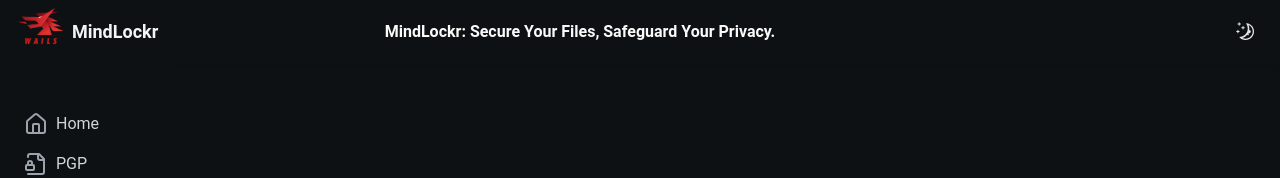
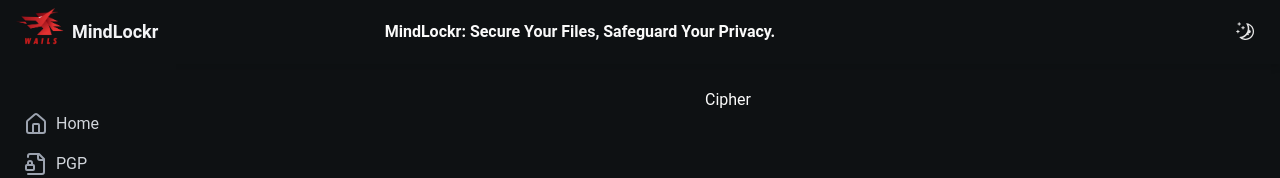
Before and after one commit to b0kic4/MindLockr, a React (Vite) app in the folder frontend/: page /cipher in a window 1280 px wide. Shown: the top 178 px of the page. Built offline with nearby package versions, Linux system fonts and the light colour scheme; a web font is replaced by a local one.

Commit message:
cipher route init

```diff
--- a/frontend/src/App.tsx
+++ b/frontend/src/App.tsx
@@ -1,3 +1,4 @@
+import Cipher from "./routes/Cipher";
 import { Outlet, Route, Routes } from "react-router-dom";
 import { TopNav } from "./components/shared/navbar/TopNav";
 import { Sidebar } from "./components/shared/sidebar/Sidebar";
@@ -34,6 +35,7 @@ const App = () => {
               <Route path="messages" element={<KeyringManagement />} />
               <Route path="files" element={<KeyringManagement />} />
             </Route>
+            <Route path="/cipher" element={<Cipher />} />
           </Routes>
         </div>
       </div>
--- /dev/null
+++ b/frontend/src/routes/Cipher.tsx
@@ -0,0 +1,3 @@
+export default function Cipher() {
+  return <div>Cipher</div>;
+}
--- a/frontend/src/routes/keys/components/keyring-management/keys-list.tsx
+++ b/frontend/src/routes/keys/components/keyring-management/keys-list.tsx
@@ -32,7 +32,6 @@ export default function ListKeys({ keys }: { keys: pgpfs.PgpKeyInfo[] }) {
   const [isClicked, setIsClicked] = React.useState<boolean>(false);
   const [passphrase, setPassphrase] = React.useState<string>("");
   const [isLoading, setIsLoading] = React.useState<boolean>(false);
-
   const [keyMoreInfo, setKeyMoreInfo] = React.useState<PGPInfo | null>(null);
 
   const { handleDecryptPrivKey, decryptedPrivKey, isDec, handleHidePrivKey } =
@@ -159,7 +158,6 @@ export default function ListKeys({ keys }: { keys: pgpfs.PgpKeyInfo[] }) {
     try {
       setKeyMoreInfo(null);
       const keyInfo = await RetrieveKeyMoreInfo(folderPath);
-
       setKeyMoreInfo(keyInfo);
     } catch (error) {
       LogError(`Failed to retrieve key information: ${error}`);
@@ -175,7 +173,7 @@ export default function ListKeys({ keys }: { keys: pgpfs.PgpKeyInfo[] }) {
   };
 
   return (
-    <div className="flex flex-col">
+    <div className="p-6 bg-background dark:bg-background-dark text-foreground dark:text-foreground-dark">
       <div className="flex flex-col line">
         <div className="flex px-4 py-2 justify-around text-black dark:text-white font-bold">
           <span className="w-1/3">Key Name</span>
```
